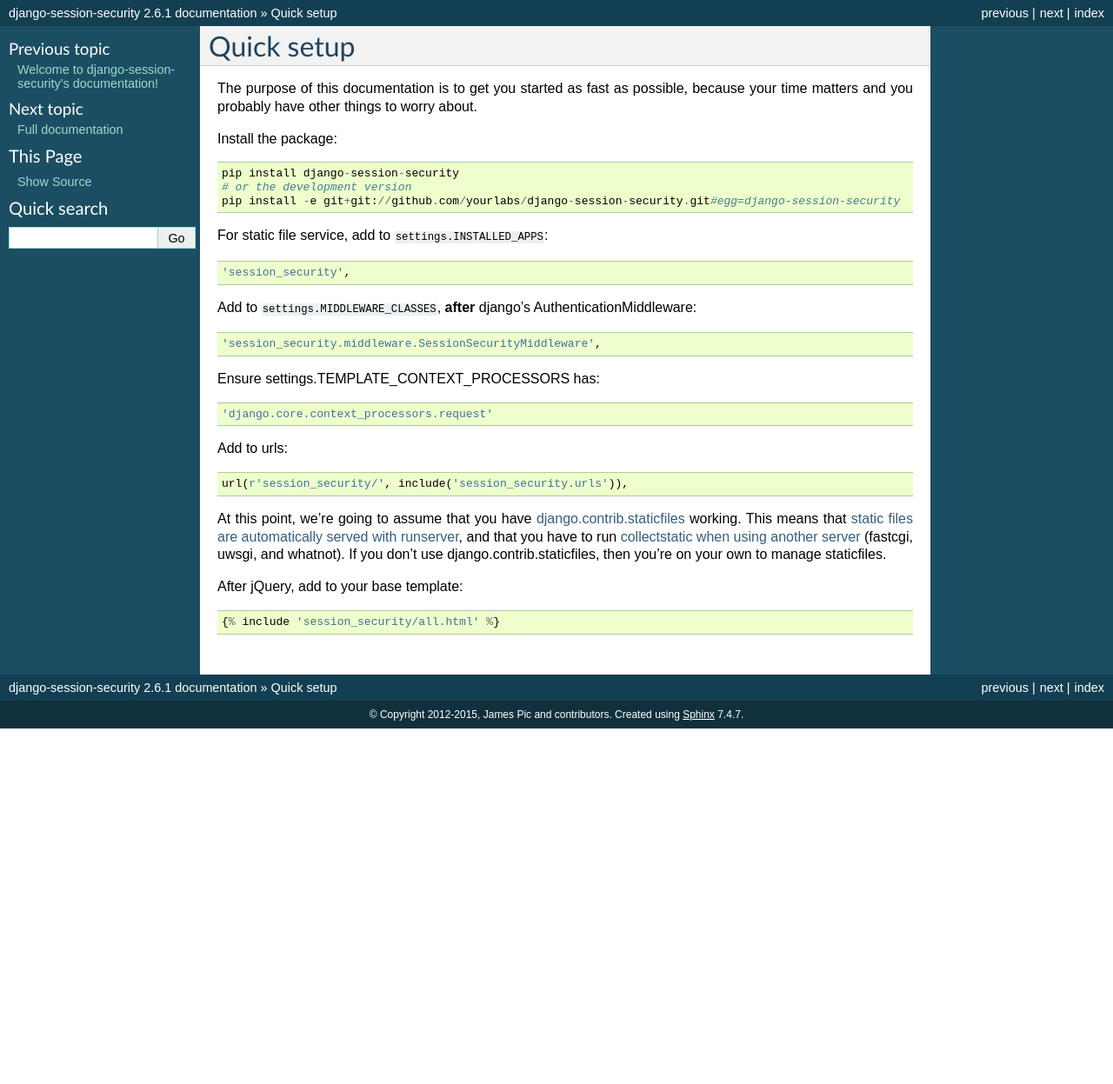
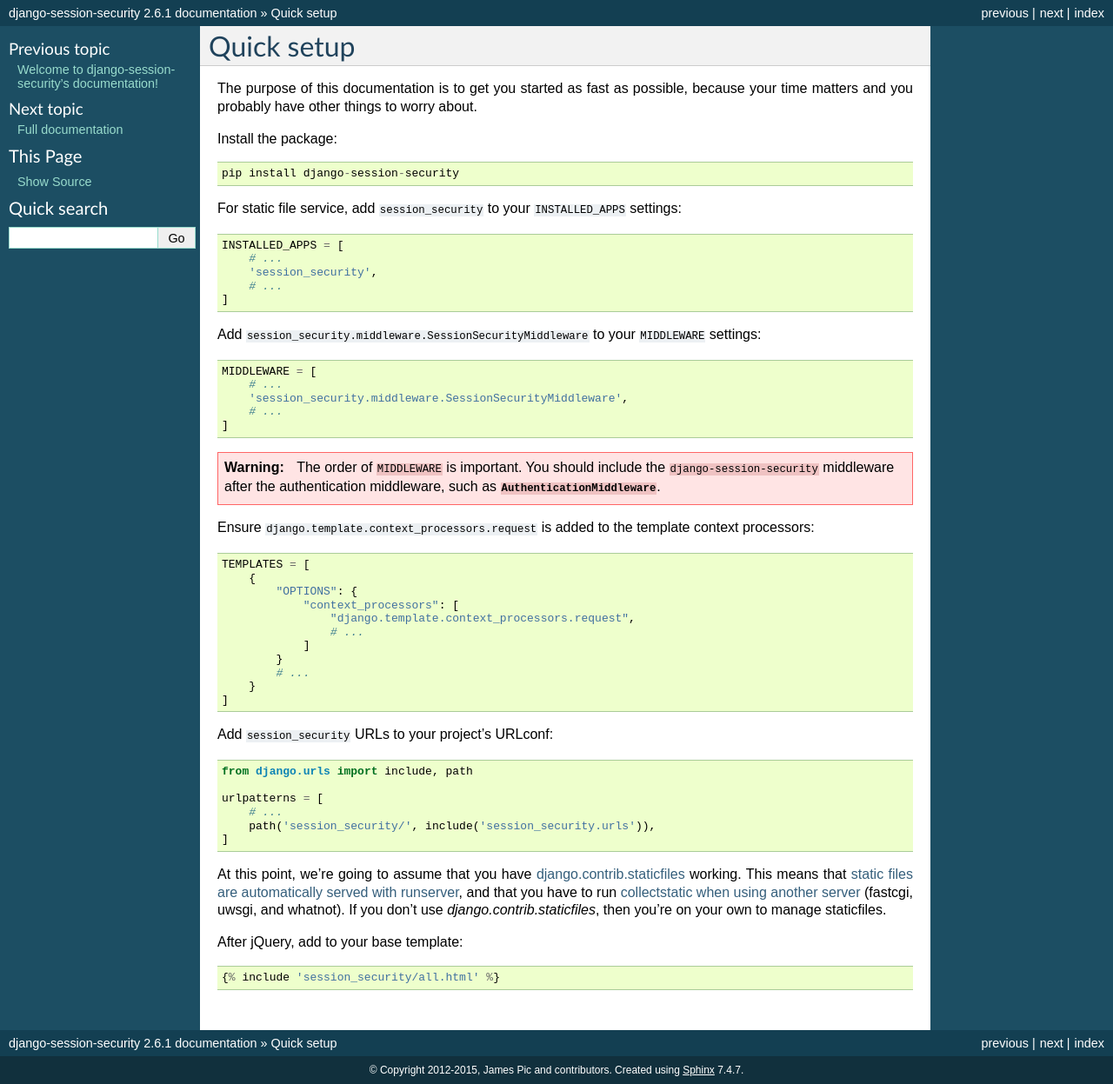
Before and after one commit to yourlabs/django-session-security, a Sphinx documentation site: the page built from docs/source/quick.rst, in a window 1280 px wide. Shown: the whole page at 87% size. Built offline with Sphinx 7.4.7, drawn with Linux system fonts in a browser that asks for light colours; before the commit the page ends 900 px from its top, so only the background shows below that.

```diff
--- a/README.rst
+++ b/README.rst
@@ -64,7 +64,7 @@
 
 - Python 2.7 or 3.5+
 - jQuery 1.7+
-- Django 1.8 to 4.0
+- Django 3.2 to 4.0
 - django.contrib.staticfiles or #YoYo
 
 Resources
--- a/docs/source/quick.rst
+++ b/docs/source/quick.rst
@@ -7,24 +7,58 @@
 Install the package::
 
     pip install django-session-security
-    # or the development version
-    pip install -e git+git://github.com/yourlabs/django-session-security.git#egg=django-session-security
 
-For static file service, add to ``settings.INSTALLED_APPS``::
+For static file service, add ``session_security`` to your ``INSTALLED_APPS`` settings:
 
-    'session_security',
+.. code-block:: python
 
-Add to ``settings.MIDDLEWARE_CLASSES``, **after** django's AuthenticationMiddleware::
+    INSTALLED_APPS = [
+        # ...
+        'session_security',
+        # ...
+    ]
 
-    'session_security.middleware.SessionSecurityMiddleware',
+Add ``session_security.middleware.SessionSecurityMiddleware`` to your ``MIDDLEWARE`` settings:
 
-Ensure settings.TEMPLATE_CONTEXT_PROCESSORS has::
+.. code-block:: python
 
-    'django.core.context_processors.request'
+    MIDDLEWARE = [
+        # ...
+        'session_security.middleware.SessionSecurityMiddleware',
+        # ...
+    ]
 
-Add to urls::
+.. warning::
 
-    url(r'session_security/', include('session_security.urls')),
+    The order of ``MIDDLEWARE`` is important. You should include the ``django-session-security`` middleware
+    after the authentication middleware, such as :class:`~django.contrib.auth.middleware.AuthenticationMiddleware`.
+
+Ensure ``django.template.context_processors.request`` is added to the template context processors:
+
+.. code-block:: python
+
+    TEMPLATES = [
+        {
+            "OPTIONS": {
+                "context_processors": [
+                    "django.template.context_processors.request",
+                    # ...
+                ]
+            }
+            # ...
+        }
+    ]
+
+Add ``session_security`` URLs to your project’s URLconf:
+
+.. code-block:: python
+
+    from django.urls import include, path
+
+    urlpatterns = [
+        # ...
+        path('session_security/', include('session_security.urls')),
+    ]
 
 At this point, we're going to assume that you have `django.contrib.staticfiles
 <https://docs.djangoproject.com/en/dev/ref/contrib/staticfiles/>`_ working.
@@ -32,7 +66,7 @@
 <https://docs.djangoproject.com/en/dev/ref/contrib/staticfiles/#runserver>`_,
 and that you have to run `collectstatic when using another server
 <https://docs.djangoproject.com/en/dev/ref/contrib/staticfiles/#collectstatic>`_
-(fastcgi, uwsgi, and whatnot). If you don't use django.contrib.staticfiles,
+(fastcgi, uwsgi, and whatnot). If you don't use `django.contrib.staticfiles`,
 then you're on your own to manage staticfiles.
 
 After jQuery, add to your base template::
```
Also changed, not shown: 1 other file.
